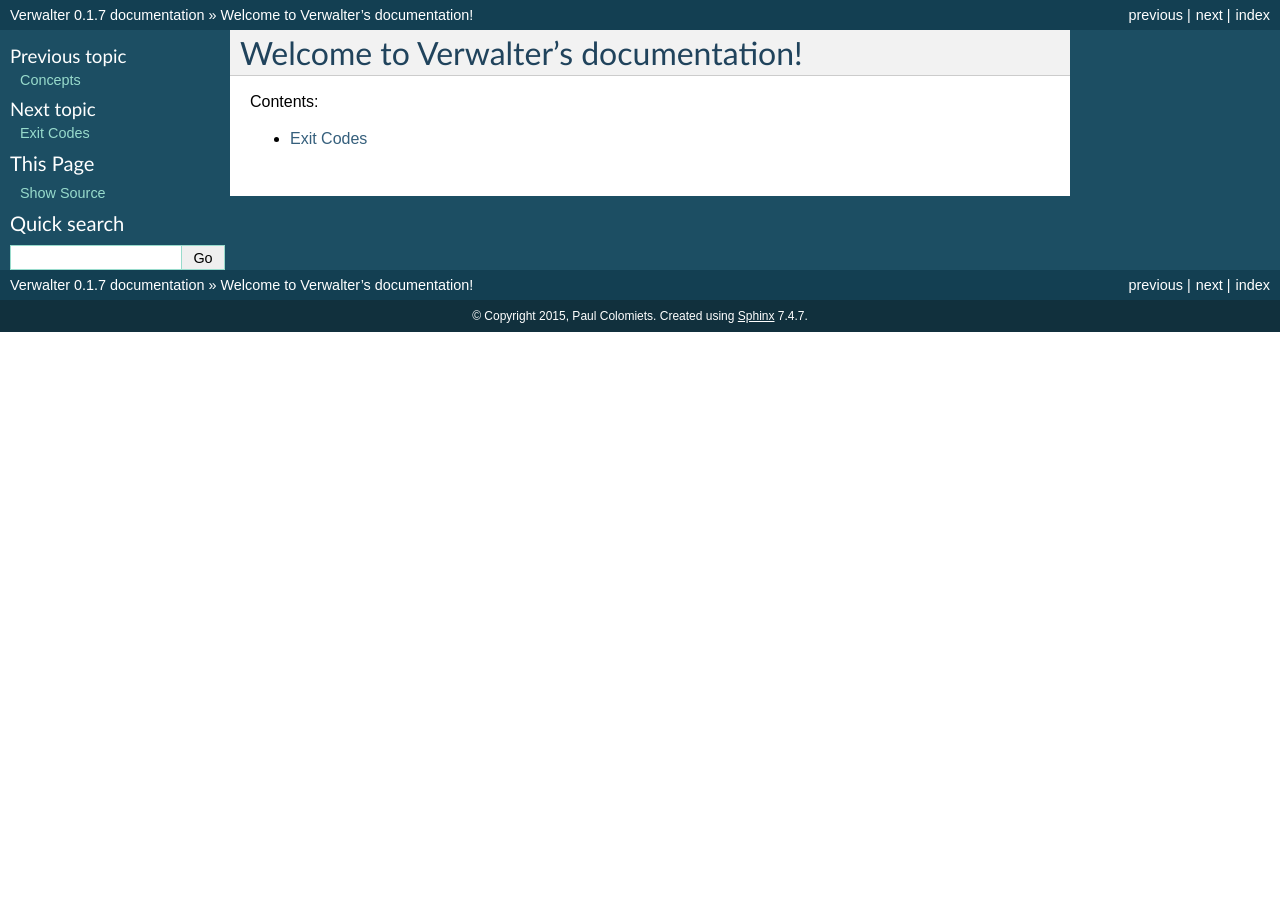
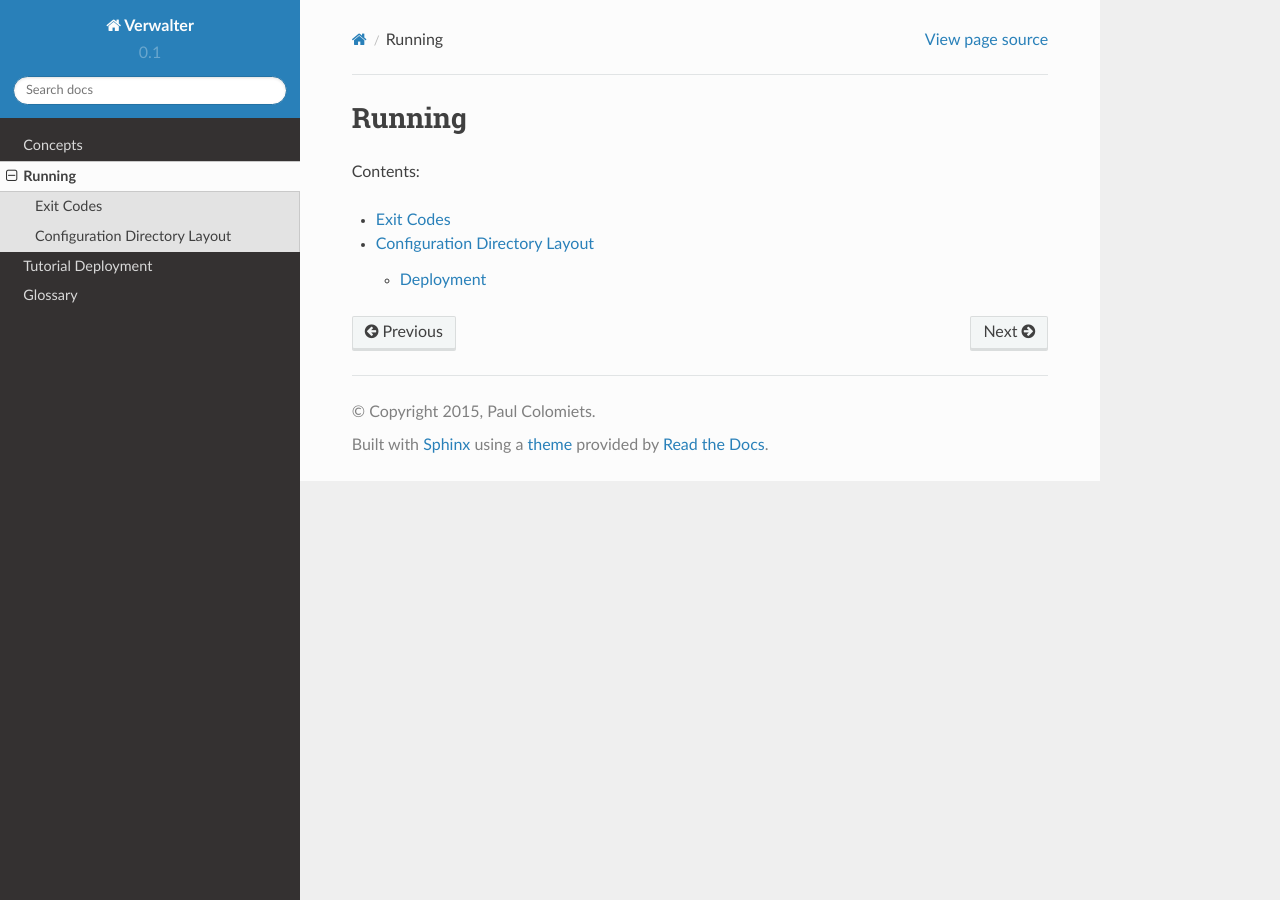
Before and after one commit to tailhook/verwalter, a Sphinx documentation site: the page built from doc/running/index.rst, in a window 1280 px wide. Built offline with Sphinx 7.4.7 and the Read the Docs theme 2.0.0, drawn with Linux system fonts in a browser that asks for light colours.

Commit message:
Minor fixes of the docs

```diff
--- a/doc/concepts.rst
+++ b/doc/concepts.rst
@@ -1,3 +1,5 @@
+.. _concepts:
+
 ========
 Concepts
 ========
--- a/doc/conf.py
+++ b/doc/conf.py
@@ -256,3 +256,14 @@
 
 # If true, do not generate a @detailmenu in the "Top" node's menu.
 #texinfo_no_detailmenu = False
+
+# on_rtd is whether we are on readthedocs.org
+import os
+on_rtd = os.environ.get('READTHEDOCS', None) == 'True'
+
+if not on_rtd:  # only import and set the theme if we're building docs locally
+    import sphinx_rtd_theme
+    html_theme = 'sphinx_rtd_theme'
+    html_theme_path = [sphinx_rtd_theme.get_html_theme_path()]
+
+# otherwise, readthedocs.org uses their theme by default, so no need to specify it
--- a/doc/running/index.rst
+++ b/doc/running/index.rst
@@ -1,5 +1,5 @@
-Welcome to Verwalter's documentation!
-=====================================
+Running
+=======
 
 Contents:
 
--- a/TREE.rst
+++ b/doc/running/tree.rst
@@ -11,7 +11,7 @@
     * ``scheduler/SCHEDULER_VERSION/main.lua`` -- the entry point of the
       scheduler (``scheduler`` function) [1]_
     * ``scheduler/SCHEDULER_VERSION/**/*.lua`` -- other files that are
-      ``require``d from scheduler
+      ``require``'d from scheduler
 
 * ``templates`` -- the templates to render configuration locally
 
--- a/vagga.yaml
+++ b/vagga.yaml
@@ -147,5 +147,5 @@
 
   docs:
     setup:
-    - !Alpine v3.2
-    - !Install [py-sphinx, make]
+    - !Alpine v3.3
+    - !Install [py-sphinx, make, py-sphinx_rtd_theme]
```
Also changed, not shown: other parts of doc/running/index.rst (+1 -0 lines).
